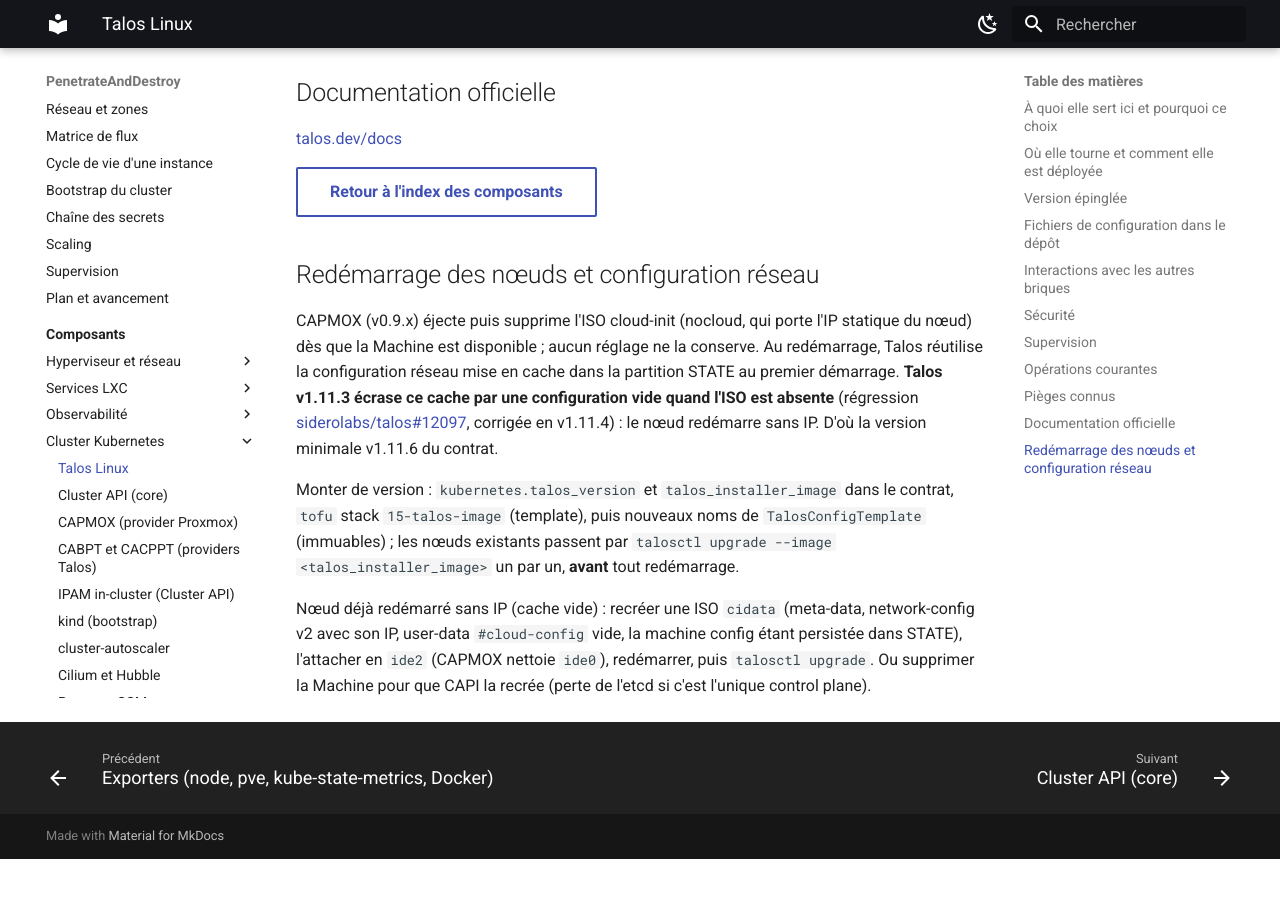
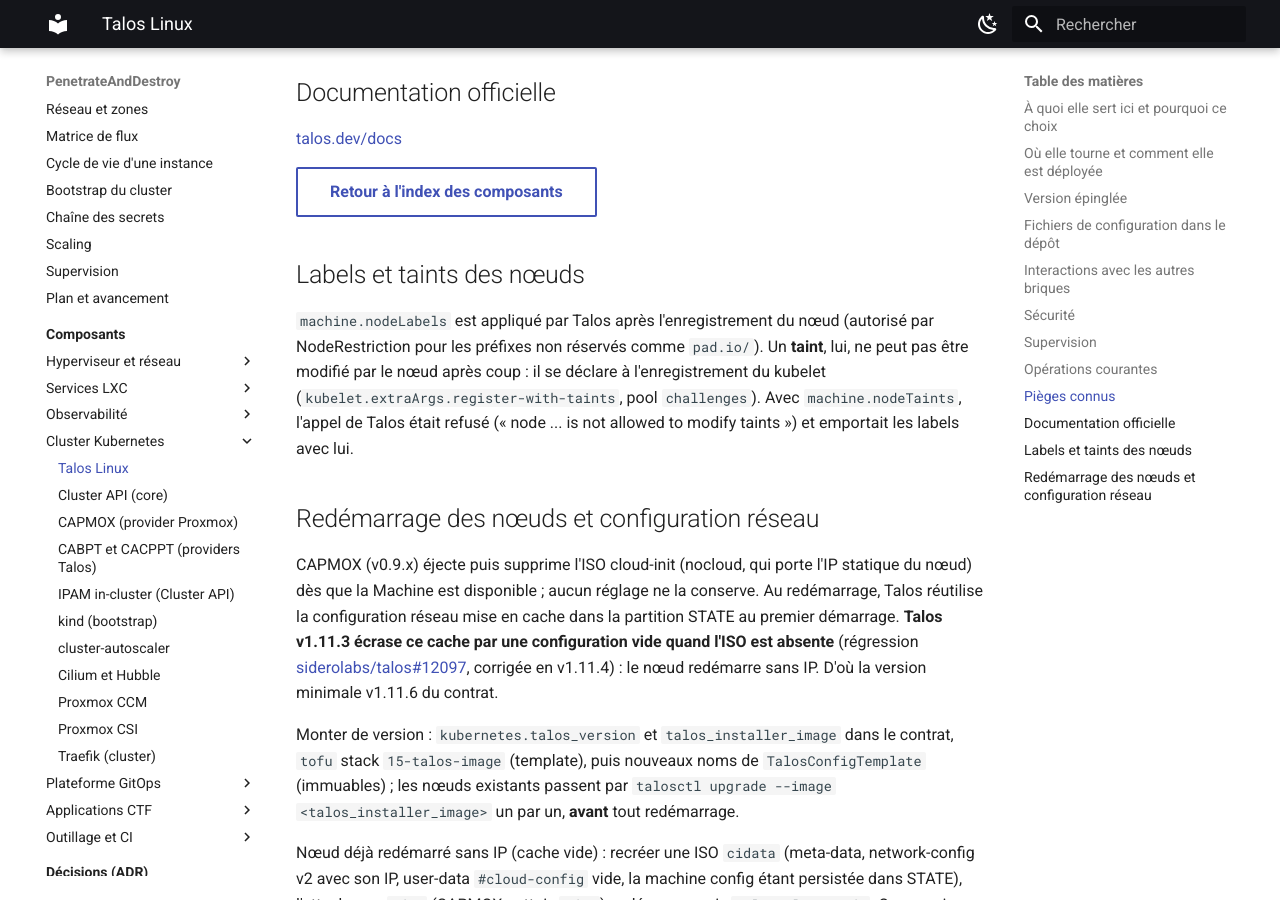
Before and after one commit to kim-tsr/penetrate-and-destroy, an MkDocs documentation site: the page built from docs/composants/talos.md, in a window 1280 px wide and 900 px high, scrolled down 2525 px. Built offline with MkDocs 1.6.1 and Material for MkDocs 9.7.7, drawn with Linux system fonts in a browser that asks for light colours; before the commit the page ends 3384 px from its top, so only the background shows below that.

Commit message:
fix(cluster): taint du pool challenges à l'enregistrement du kubelet (NodeRestriction refusait nodeTaints, et les labels avec)

```diff
--- a/docs/composants/talos.md
+++ b/docs/composants/talos.md
@@ -70,6 +70,13 @@
 
 [Retour à l'index des composants](index.md){ .md-button }
 
+## Labels et taints des nœuds
+
+`machine.nodeLabels` est appliqué par Talos après l'enregistrement du nœud (autorisé par NodeRestriction pour les préfixes
+non réservés comme `pad.io/`). Un **taint**, lui, ne peut pas être modifié par le nœud après coup : il se déclare à
+l'enregistrement du kubelet (`kubelet.extraArgs.register-with-taints`, pool `challenges`). Avec `machine.nodeTaints`, l'appel
+de Talos était refusé (« node ... is not allowed to modify taints ») et emportait les labels avec lui.
+
 ## Redémarrage des nœuds et configuration réseau
 
 CAPMOX (v0.9.x) éjecte puis supprime l'ISO cloud-init (nocloud, qui porte l'IP statique du nœud) dès que la Machine est
```
Also changed, not shown: 1 other file.
